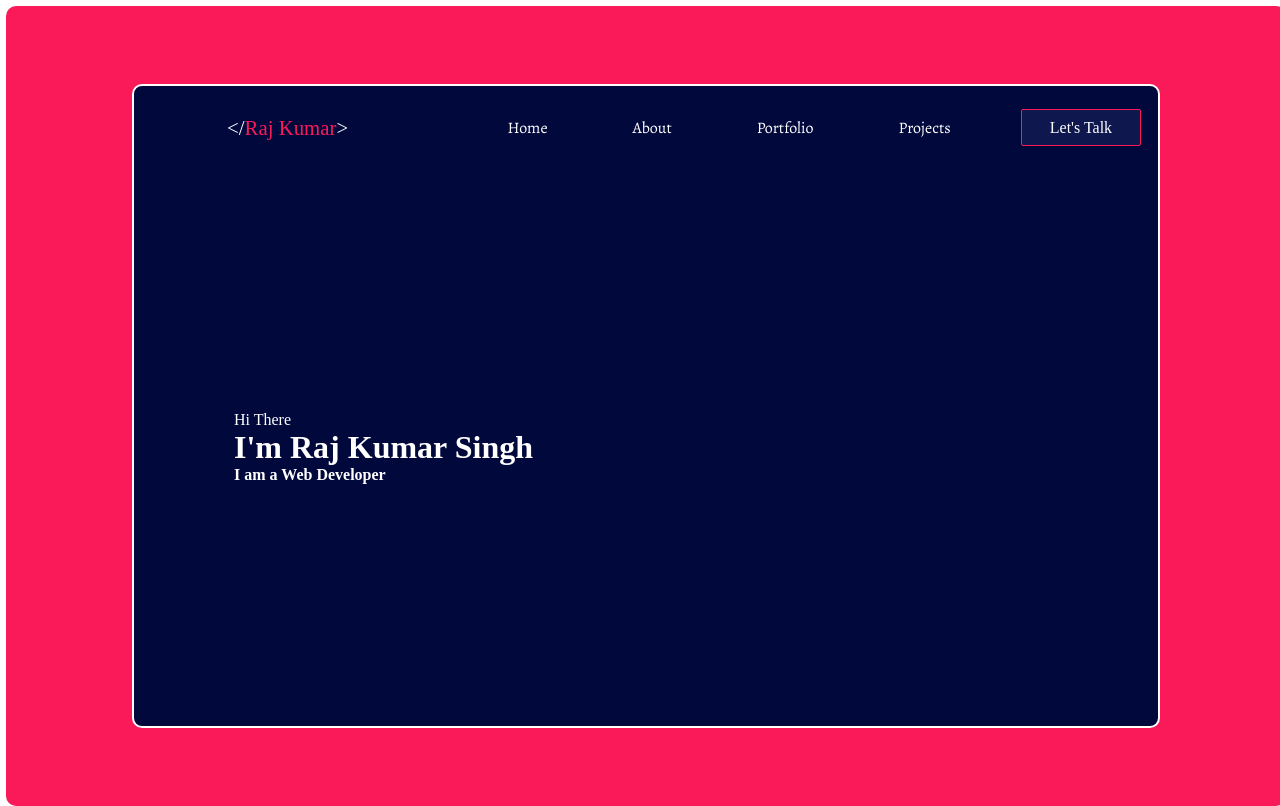
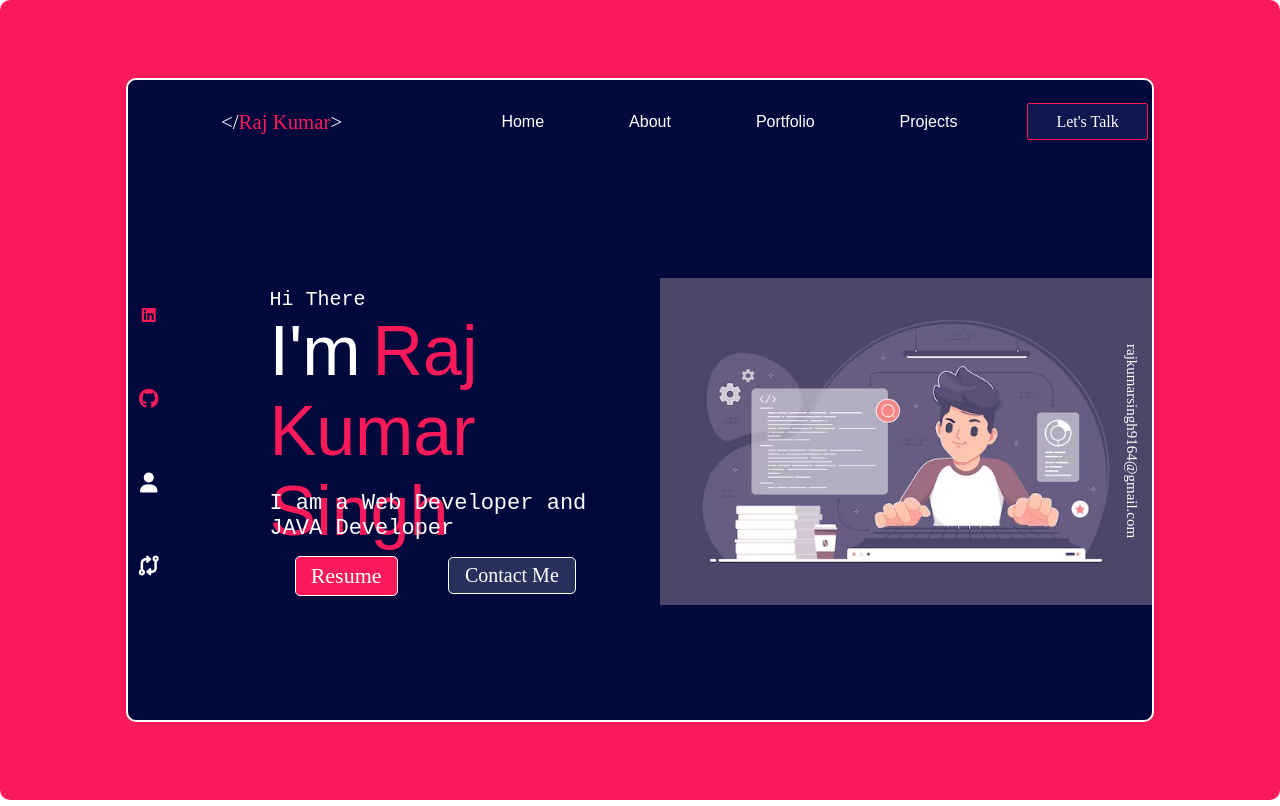
Before and after one commit to rajkrsingh9/My_Portfolio, a plain HTML site: page index.html in a window 1280 px wide. Drawn offline with nearby package versions, Linux system fonts and the light colour scheme; a web font is replaced by a local one.

Commit message:
Made Changes to My_Portfolio

```diff
--- a/index.html
+++ b/index.html
@@ -5,6 +5,7 @@
     <meta charset="UTF-8">
     <meta name="viewport" content="width=device-width, initial-scale=1.0">
     <link rel="stylesheet" href="style.css">
+    <link rel="stylesheet" href="https://cdnjs.cloudflare.com/ajax/libs/font-awesome/6.5.1/css/all.min.css" integrity="sha512-DTOQO9RWCH3ppGqcWaEA1BIZOC6xxalwEsw9c2QQeAIftl+Vegovlnee1c9QX4TctnWMn13TZye+giMm8e2LwA==" crossorigin="anonymous" referrerpolicy="no-referrer" />
     <title>Raj Kumar Singh - Web Developer, Programmer, ML Enthusiast</title>
 </head>
 
@@ -19,23 +20,39 @@
                 </div>
                 <div class="right">
                     <ul>
-                        <li>Home</li>
-                        <li>About</li>
-                        <li>Portfolio</li>
-                        <li>Projects</li>
+                        <li><a href="">Home</a></li>
+                        <li><a href="">About</a></li>
+                        <li><a href="">Portfolio</a></li>
+                        <li><a href="">Projects</a></li>
                     </ul>
                     <div class="chat">Let's Talk</div>
                 </div>
             </div>
             <div class="main">
+                <div class="links">
+                    <a href="https://www.linkedin.com/in/be-raj-kumar-singh-"><i class="fa-brands fa-linkedin" style="color: #fa1a59;"></i></a>
+                    <a href="https://github.com/rajkrsingh9"><i class="fa-brands fa-github fa-lg" style="color: #fa1a59;"></i></a>
+                    <a href="https://rajkrsingh9.github.io/My_Portfolio/"><i class="fa-solid fa-user fa-lg" style="color: #ffffff;"></i></a>
+                    <a href="https://leetcode.com/rajkrsingh9/"><i class="fa-solid fa-code-compare fa-lg" style="color: #ffffff;"></i></a>
+                </div>
                 <div class="content">
-                    <!-- <div class="texts"> -->
                     <p>Hi There</p>
-                    <h1>I'm Raj Kumar Singh</h1>
-                    <h4>I am a Web Developer</h4>
-                <!-- </div> -->
-            </div>
-                <div class="pic"></div>
+                    <div class="texts">
+                        <span id="brace" style="color: white;">I'm</span>
+                        <span id="name" style="color: rgb(250, 26, 89);"> Raj Kumar Singh</span>
+                    </div>
+                    <span id="position" style="color: white;">I am a Web Developer and JAVA Developer</span>
+                    <div class="btns">
+                        <div class="resume"><a href="https://drive.google.com/file/d/1YyE8pMIDUJaf-U_YKarkYXLhJl8Nxutx/view?usp=drive_link">Resume</a></div>
+                        <div class="contact"><a href="https://drive.google.com/file/d/1YyE8pMIDUJaf-U_YKarkYXLhJl8Nxutx/view?usp=drive_link">Contact Me</a></div>
+                    </div>
+                </div>
+                <div class="pic">
+                    <img src="pic_right.avif" alt="">
+                </div>
+                <div class="email">
+                    <a href="rajkumarsingh9164@gmail.com">rajkumarsingh9164@gmail.com</a>
+                </div>
             </div>
         </div>
     </div>
--- a/style.css
+++ b/style.css
@@ -1,4 +1,4 @@
-@import url('https://fonts.googleapis.com/css2?family=Alegreya:wght@400;500&family=Exo+2:wght@500&display=swap');
+@import url('https://fonts.googleapis.com/css2?family=Anta&family=Kode+Mono:wght@400..700&display=swap');
 
 *{
     margin: 0;
@@ -14,6 +14,7 @@
     justify-content: center;
     align-items: center;
     background-color: rgb(250, 26, 89);
+    margin: 0;
 }
 .container{
     height: 80%;
@@ -22,6 +23,7 @@
     border: 2px solid white;
     position: relative;
     background-color: rgb(0, 8, 60);
+    margin: 0;
 }
 .navbar{
     height: 13%;
@@ -48,6 +50,7 @@
     font-size: 1.3rem;
 }
 .right{
+    z-index: 10;
     color: white;
     display: flex;
     height: 100%;
@@ -69,6 +72,10 @@ ul li{
     font-size: 1rem;
     border: 0px solid;
     padding: 8px 15px;
+}
+ul li a{
+    text-decoration: none;
+    color: white;
 }
 ul li:hover{
     background-color: rgb(31, 37, 75);
@@ -98,24 +105,87 @@ ul li:hover{
     justify-content: center;
     align-items: center;
 }
+.links{
+    width: 5%;
+    height: 60%;
+    display: flex;
+    flex-direction: column;
+    justify-content: space-around;
+    align-items: center;
+}
 .content{
     color: white;
-    height: 682px;
-    width: 50%;
+    height: 592px;
+    width: 40%;
     display: flex;
     flex-direction: column;
     justify-content: center;
     /* align-items: center;  */
     padding: 0px 100px;
+    font-family: ale;
 }
-/* .texts{
+.texts {
+    height: 180px;
+}
+.content p{
+    font-size: 20px;
+    font-family: "Kode Mono", monospace;
+}
+.texts #brace, .texts #name{
+    font-size: 70px;
+    margin-right: 8px;
+    font-family: "Anta", sans-serif;
+    font-weight: 400;
+}
+#position{
+    font-family: "Kode Mono", monospace;
+    font-size: 22px;
+}
+.btns{
     display: flex;
-    height: 100%;
-    flex-direction: column;
+    justify-content: space-around;
+    align-items: center;
+    margin-top: 15px;
+}
+.btns .resume{
+    border: 0.6px solid white;
+    padding: 6px 15px;
+    font-size: 22px;
+    border-radius: 5px;
+    background-color: rgb(250, 26, 89);
+}
+.btns .contact{
+    border: 0.6px solid white;
+    padding: 6px 16px;
+    font-size: 20px;
+    border-radius: 5px;
+    background-color: rgb(40, 48, 92);
+}
+.btns .resume:hover , .contact:hover{
+    padding: 7px 17px;
+}
+.pic{
+    display: flex;
     justify-content: center;
-    /* align-items: center;  */
-    /* padding: 0px 100px; */
-.pic{
-    height: 682px;
-    width: 50%;
+    align-items: center;
+    height: 592px;
+    width: 40%;
 }
+.pic img{
+    /* height: 550px; */
+    width: 492px;
+}
+.email{
+    width: 5%;
+    color: white;
+    font-size: 15px;
+    display: flex;
+    /* justify-content: center; */
+    align-items: center;
+    /* text-orientation: upright; */
+    writing-mode: vertical-lr;
+}
+a{
+    text-decoration: none;
+    color: white;
+}
```
Also changed, not shown: pic_right.avif (added).
